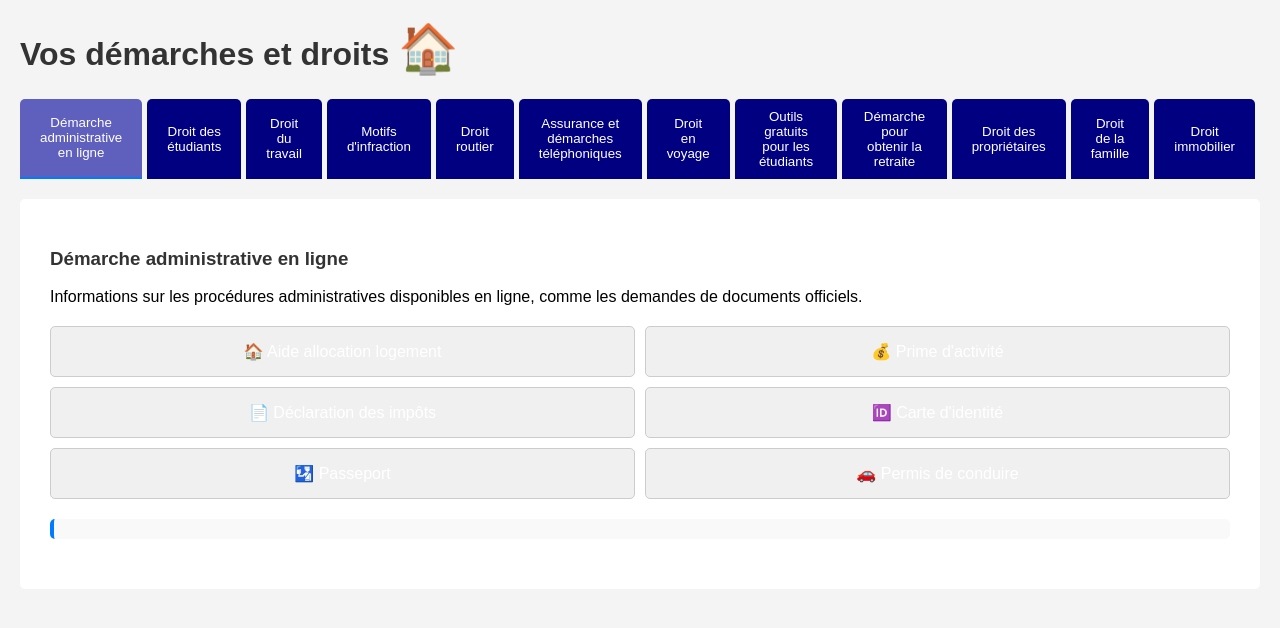
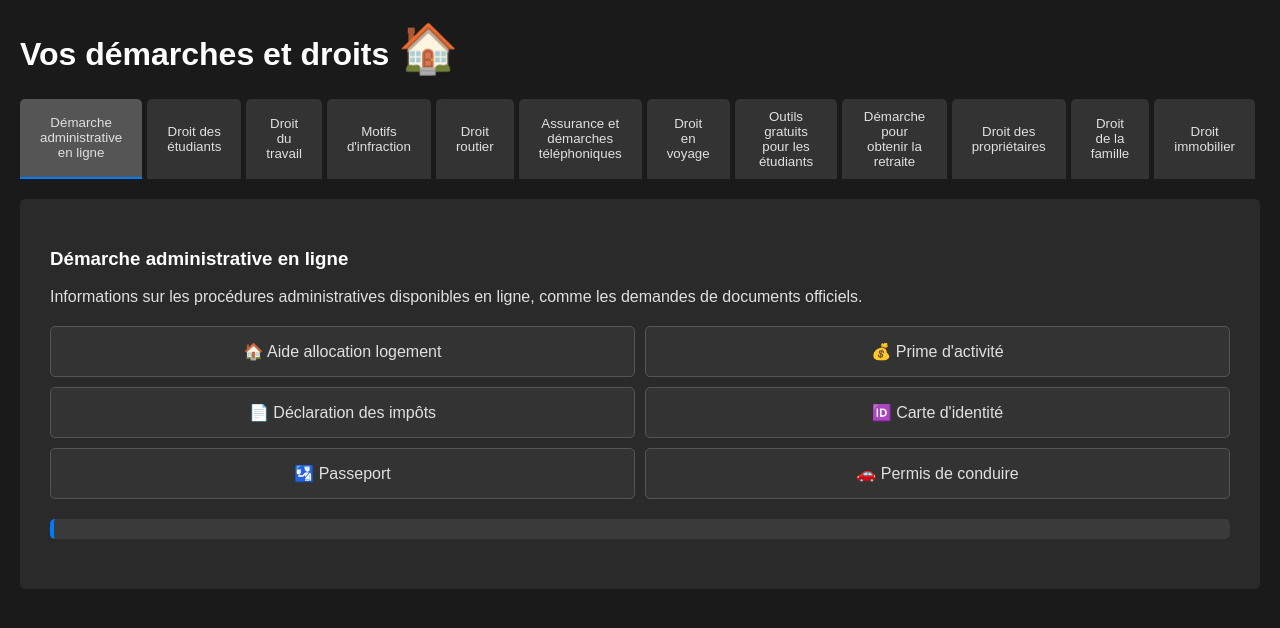
Before and after one commit to Gueyvelian/demandes_tes_aides, a plain HTML site: page Mon projet/index.html in a window 1280 px wide. Both pictures are taken after a click on the button "Démarche administrative en ligne". Drawn offline with Linux system fonts and the light colour scheme.

Commit message:
Passage de l'apli en mode sombre

```diff
--- a/Mon projet/css/style.css
+++ b/Mon projet/css/style.css
@@ -1,17 +1,18 @@
 body {
     font-family: Arial, sans-serif;
     margin: 20px;
-    background-color: #f4f4f4;
+    background-color: #1a1a1a;
+    color: #e0e0e0;
 }
 
 h1, h2, h3 {
-    color: #333;
+    color: #ffffff;
 }
 
 section {
     margin-bottom: 20px;
     padding: 10px;
-    background-color: white;
+    background-color: #2a2a2a;
     border-radius: 5px;
 }
 
@@ -39,8 +40,8 @@ button:hover {
 
 .tab-button {
     padding: 10px 20px;
-    background-color: navy;
-    color: white;
+    background-color: #333;
+    color: #e0e0e0;
     border: none;
     cursor: pointer;
     border-radius: 5px 5px 0 0;
@@ -48,14 +49,14 @@ button:hover {
 }
 
 .tab-button.active {
-    background-color: rgb(95, 95, 189);
+    background-color: #555;
     border-bottom: 2px solid #007bff;
 }
 
 .tab-content {
     display: none;
     padding: 20px;
-    background-color: white;
+    background-color: #2a2a2a;
     border-radius: 5px;
 }
 
@@ -79,7 +80,7 @@ button:hover {
 .content {
     grid-column: 2;
     padding: 20px;
-    background-color: white;
+    background-color: #2a2a2a;
     border-radius: 5px;
 }
 
@@ -116,16 +117,17 @@ button:hover {
     flex: 1 1 calc(50% - 10px);
     min-width: 200px;
     padding: 15px;
-    background-color: #f0f0f0;
-    border: 1px solid #ccc;
+    background-color: #333;
+    border: 1px solid #555;
     border-radius: 5px;
     cursor: pointer;
     text-align: center;
     font-size: 16px;
+    color: #e0e0e0;
 }
 
 .sub-button:hover {
-    background-color: #e0e0e0;
+    background-color: #444;
 }
 
 @media (max-width: 600px) {
@@ -137,9 +139,10 @@ button:hover {
 .sub-content {
     margin-top: 20px;
     padding: 10px;
-    background-color: #f9f9f9;
+    background-color: #3a3a3a;
     border-left: 4px solid #007bff;
     border-radius: 5px;
+    color: #e0e0e0;
 }
 
 .sub-content p {
```
